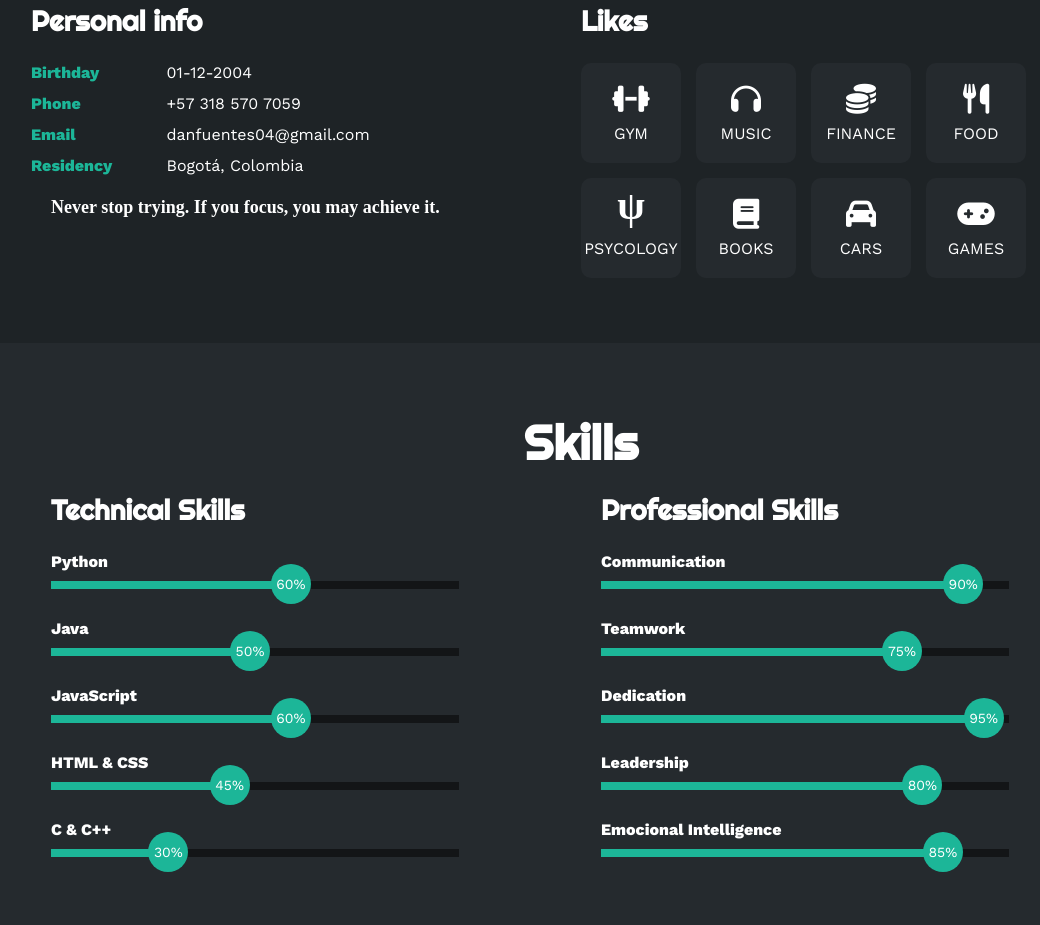
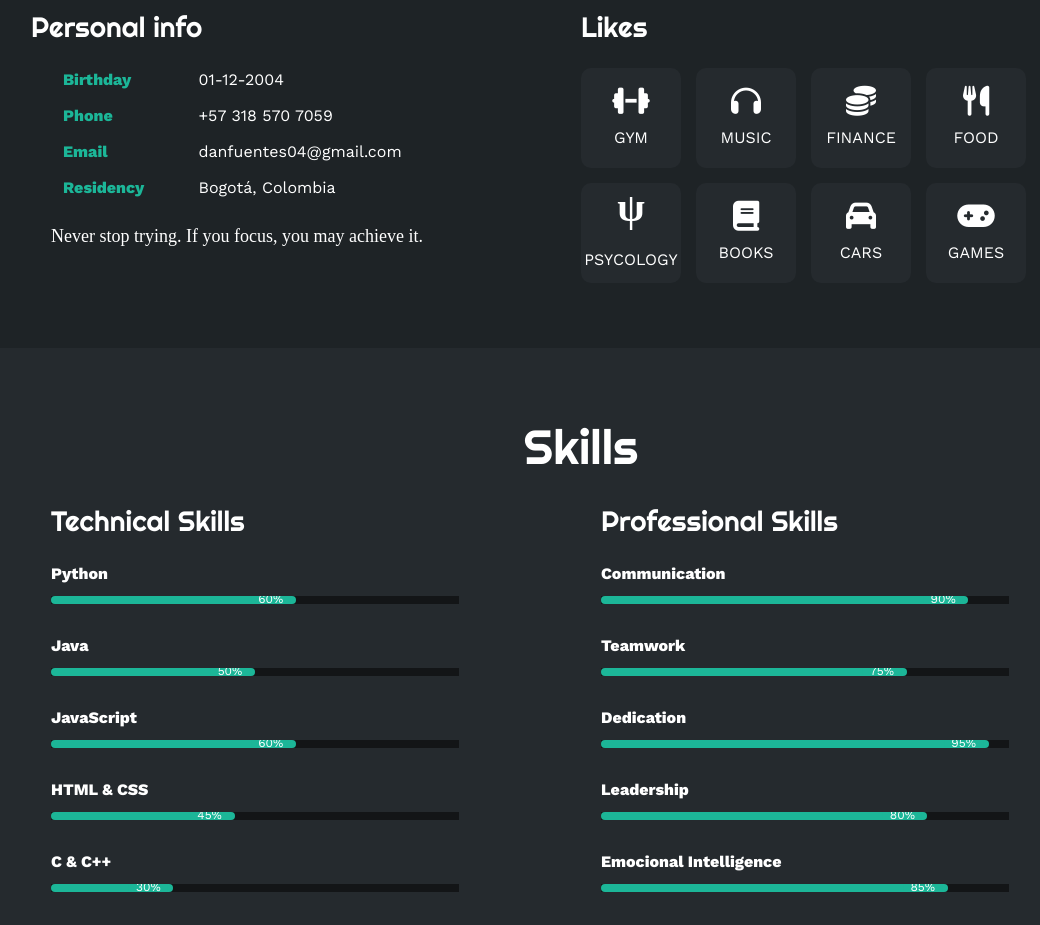
Before and after one commit to Soulho/Taller-Html, a plain HTML site: page index.html in a window 1280 px wide. Shown: the part 1054-1979 px from the top of the page, without its empty margins (59-1099 px from the left). Drawn offline with nearby package versions, Linux system fonts and the light colour scheme.

Commit message:
cambios bootstrap

```diff
--- a/index.html
+++ b/index.html
@@ -6,6 +6,8 @@
     <link rel="stylesheet" href="https://cdnjs.cloudflare.com/ajax/libs/font-awesome/6.4.0/css/all.min.css"
     integrity="sha512-iecdLmaskl7CVkqkXNQ/ZH/XLlvWZOJyj7Yy7tcenmpD1ypASozpmT/E0iPtmFIB46ZmdtAc9eNBvH0H/ZpiBw=="
     crossorigin="anonymous" referrerpolicy="no-referrer" />
+    <link href="https://cdn.jsdelivr.net/npm/bootstrap@5.3.2/dist/css/bootstrap.min.css"
+    rel="stylesheet" integrity="sha384-T3c6CoIi6uLrA9TneNEoa7RxnatzjcDSCmG1MXxSR1GAsXEV/Dwwykc2MPK8M2HN" crossorigin="anonymous">
     <title>Portfolio</title>
     <link rel="stylesheet" href="style.css">
 </head>
@@ -144,7 +146,7 @@
                         <span>Python</span>
                         <div class="barraSkill">
                             <div class="progress">
-                                <span>60%</span>
+                                <span class="porcentage">60%</span>
                             </div>
                         </div>
                     </div>
@@ -152,7 +154,7 @@
                         <span>Java</span>
                         <div class="barraSkill">
                             <div class="progress">
-                                <span>50%</span>
+                                <span class="porcentage">50%</span>
                             </div>
                         </div>
                     </div>
@@ -160,7 +162,7 @@
                         <span>JavaScript</span>
                         <div class="barraSkill">
                             <div class="progress">
-                                <span>60%</span>
+                                <span class="porcentage">60%</span>
                             </div>
                         </div>
                     </div>
@@ -168,7 +170,7 @@
                         <span>HTML & CSS</span>
                         <div class="barraSkill">
                             <div class="progress">
-                                <span>45%</span>
+                                <span class="porcentage">45%</span>
                             </div>
                         </div>
                     </div>
@@ -176,7 +178,7 @@
                         <span>C & C++</span>
                         <div class="barraSkill">
                             <div class="progress">
-                                <span>30%</span>
+                                <span class="porcentage">30%</span>
                             </div>
                         </div>
                     </div>
@@ -188,7 +190,7 @@
                         <span>Communication</span>
                         <div class="barraSkill">
                             <div class="progress">
-                                <span>90%</span>
+                                <span class="porcentage">90%</span>
                             </div>
                         </div>
                     </div>
@@ -196,7 +198,7 @@
                         <span>Teamwork</span>
                         <div class="barraSkill">
                             <div class="progress">
-                                <span>75%</span>
+                                <span class="porcentage">75%</span>
                             </div>
                         </div>
                     </div>
@@ -204,7 +206,7 @@
                         <span>Dedication</span>
                         <div class="barraSkill">
                             <div class="progress">
-                                <span>95%</span>
+                                <span class="porcentage">95%</span>
                             </div>
                         </div>
                     </div>
@@ -212,7 +214,7 @@
                         <span>Leadership</span>
                         <div class="barraSkill">
                             <div class="progress">
-                                <span>80%</span>
+                                <span class="porcentage">80%</span>
                             </div>
                         </div>
                     </div>
@@ -220,7 +222,7 @@
                         <span>Emocional Intelligence</span>
                         <div class="barraSkill">
                             <div class="progress">
-                                <span>85%</span>
+                                <span class="porcentage">85%</span>
                             </div>
                         </div>
                     </div>
--- a/style.css
+++ b/style.css
@@ -287,8 +287,8 @@ html{
     line-height: 40px;
     text-align: center;
     top: -17px;
-    right: -15px;
-    font-size: 14px;
+    right: 5px;
+    font-size: 12px;
 }
 .skills .skill .python{
     width: 0%;
@@ -370,6 +370,7 @@ html{
     0%{width: 0%;}
     100%{width: 85%;}
 }
+
 /* Contact */
 .contact{
     background-image: url(Images/contact_bg.png);
```
